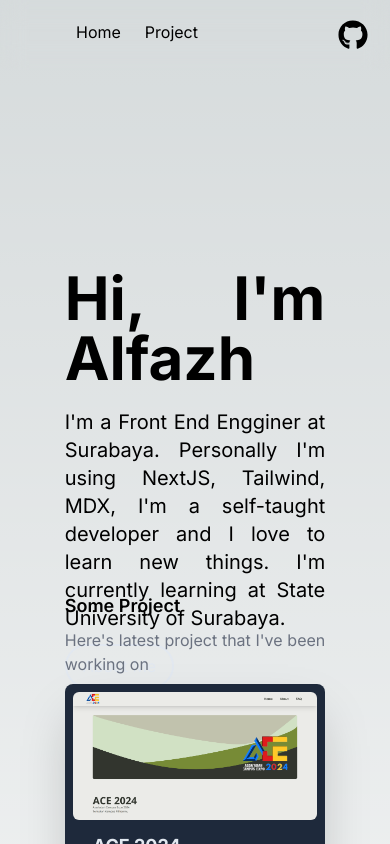
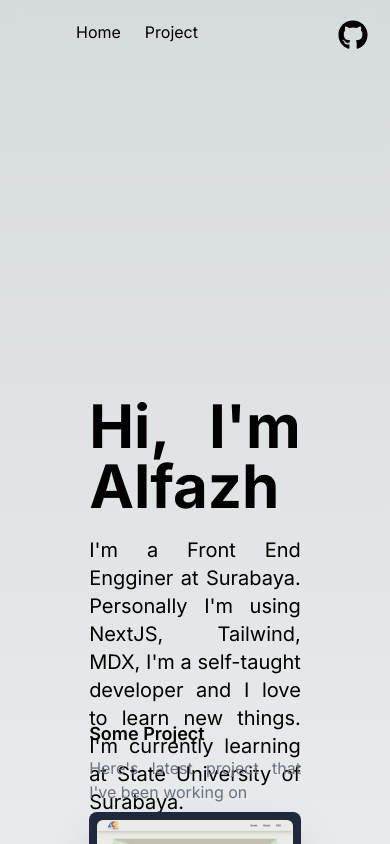
Before and after one commit to alfazh123/Alfazh-page, a Next.js app: page / in a window 390 px wide. Shown: the top 844 px of the page. Built offline with nearby package versions, Linux system fonts and the light colour scheme.

Commit message:
fix: margin and responsive

```diff
--- a/app/layout.tsx
+++ b/app/layout.tsx
@@ -20,7 +20,7 @@ export default function RootLayout({
     <html lang="en" className="relative">
       <body className={inter.className}>
         <Navbar />
-        <main>{children}</main>
+        <main className="py-32 mx-auto md:w-3/4 w-5/6">{children}</main>
         <Footer />
       </body>
     </html>
```
